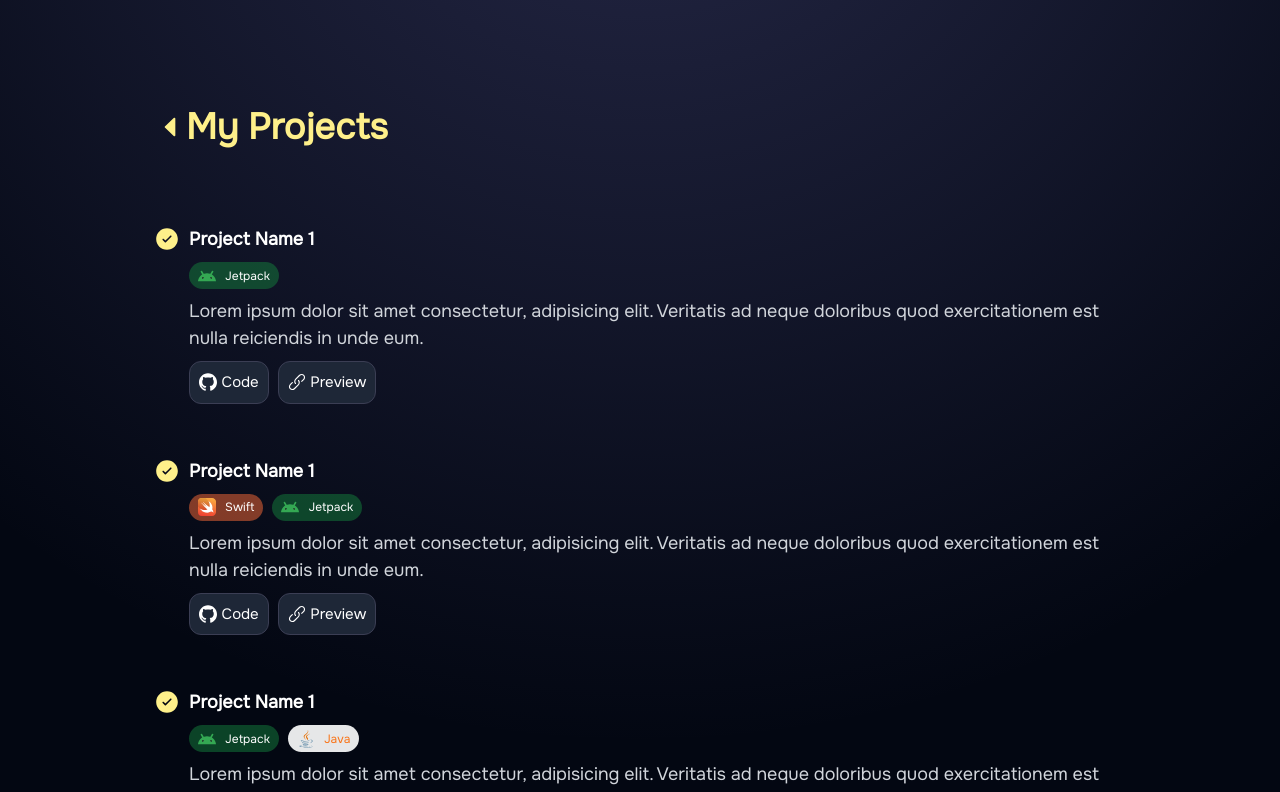
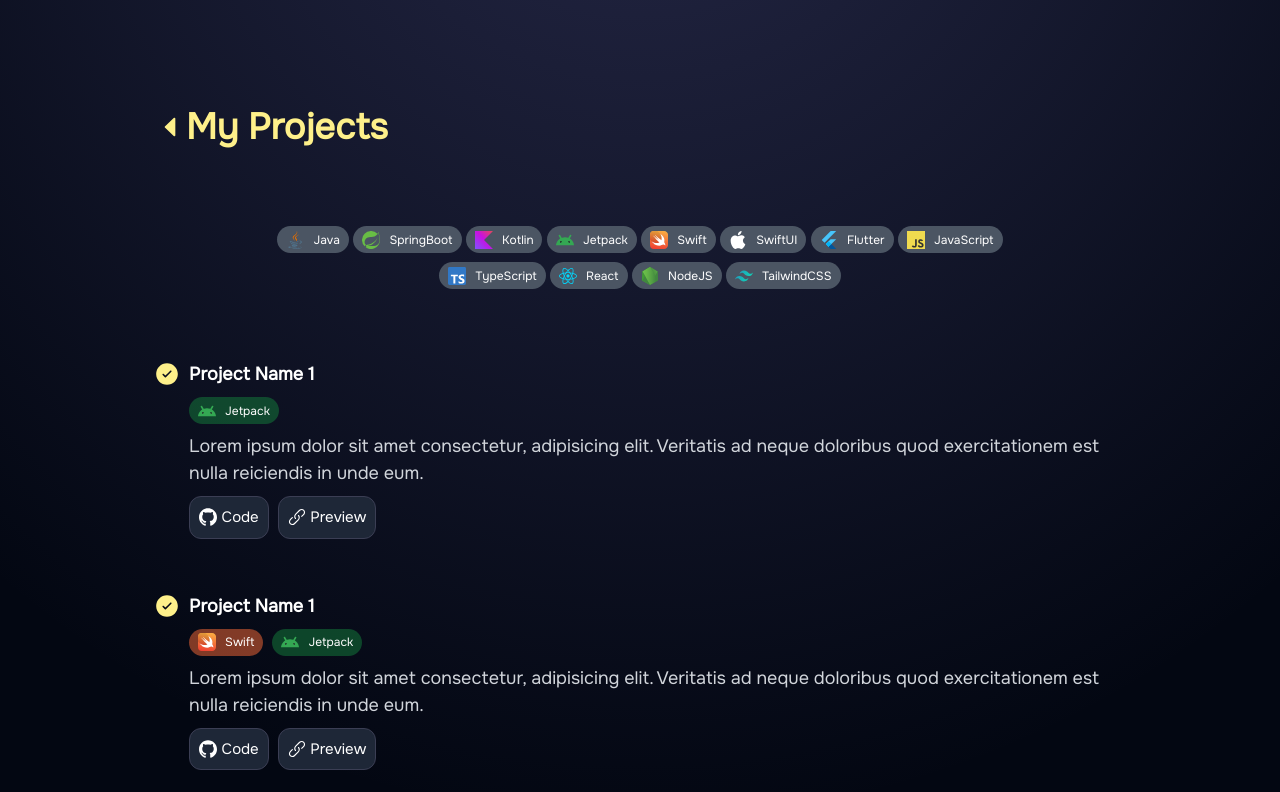
Before and after one commit to D1f3r3nt/Portfolio, a React (Vite) app: page /projects in a window 1280 px wide. Shown: the top 792 px of the page. Built offline with nearby package versions, Linux system fonts and the light colour scheme.

Commit message:
feature: Refactor page

```diff
--- a/src/components/atoms/LanguageTag.tsx
+++ b/src/components/atoms/LanguageTag.tsx
@@ -1,50 +1,100 @@
-import {Android, Apple, Flutter, Java, JavaScript, Kotlin, Nodejs, ReactIcon, Spring, Swift, TailwindCSS, TypeScript} from "../../utils/Icons.tsx";
+import {
+    Android,
+    Apple,
+    Flutter,
+    Java,
+    JavaScript,
+    Kotlin,
+    Nodejs,
+    ReactIcon,
+    Spring,
+    Swift,
+    TailwindCSS,
+    TypeScript
+} from "../../utils/Icons.tsx";
 import {Language} from "../../utils/Language.ts";
 
 interface LanguageTagProps {
     language: Language
+    clickable?: boolean;
+    clicked?: boolean;
+    setClicked?: () => void;
 }
 
 export const LanguageTag = ({
-    language
-} : LanguageTagProps) => {
+                                language,
+                                clickable = false,
+                                clicked = false,
+                                setClicked = () => {
+                                },
+                            }: LanguageTagProps) => {
 
     const getColors = (language: Language) => {
         switch (language) {
-            case Language.JavaScript: return 'bg-yellow-600';
-            case Language.NodeJS: return 'bg-green-700 bg-opacity-50';
-            case Language.Flutter: return 'bg-blue-600 bg-opacity-50';
-            case Language.Jetpack: return 'bg-green-700 bg-opacity-50';
-            case Language.Java: return 'bg-white [&>span]:text-orange-500 bg-opacity-90';
-            case Language.React: return 'bg-blue-500 bg-opacity-50';
-            case Language.Swift: return 'bg-[#fd6c38] bg-opacity-50';
-            case Language.SwiftUI: return 'bg-black';
-            case Language.SpringBoot: return 'bg-green-800 bg-opacity-50';
-            case Language.TypeScript: return 'bg-blue-400 bg-opacity-50';
-            case Language.TailwindCSS: return 'bg-blue-300 bg-opacity-50';
-            case Language.Kotlin: return 'bg-[#9449f9] bg-opacity-50';
+            case Language.JavaScript:
+                return 'bg-yellow-600';
+            case Language.NodeJS:
+                return 'bg-green-700 bg-opacity-50';
+            case Language.Flutter:
+                return 'bg-blue-600 bg-opacity-50';
+            case Language.Jetpack:
+                return 'bg-green-700 bg-opacity-50';
+            case Language.Java:
+                return 'bg-white [&>span]:text-orange-500 bg-opacity-90';
+            case Language.React:
+                return 'bg-blue-500 bg-opacity-50';
+            case Language.Swift:
+                return 'bg-[#fd6c38] bg-opacity-50';
+            case Language.SwiftUI:
+                return 'bg-black';
+            case Language.SpringBoot:
+                return 'bg-green-800 bg-opacity-50';
+            case Language.TypeScript:
+                return 'bg-blue-400 bg-opacity-50';
+            case Language.TailwindCSS:
+                return 'bg-blue-300 bg-opacity-50';
+            case Language.Kotlin:
+                return 'bg-[#9449f9] bg-opacity-50';
         }
     }
 
     const getIcon = (language: Language) => {
         switch (language) {
-            case Language.JavaScript: return <JavaScript />;
-            case Language.NodeJS: return <Nodejs />;
-            case Language.Flutter: return <Flutter />;
-            case Language.Jetpack: return <Android />;
-            case Language.Java: return <Java />;
-            case Language.React: return <ReactIcon />;
-            case Language.Swift: return <Swift />;
-            case Language.SwiftUI: return <Apple />;
-            case Language.SpringBoot: return <Spring />;
-            case Language.TypeScript: return <TypeScript />;
-            case Language.TailwindCSS: return <TailwindCSS />;
-            case Language.Kotlin: return <Kotlin />;
+            case Language.JavaScript:
+                return <JavaScript/>;
+            case Language.NodeJS:
+                return <Nodejs/>;
+            case Language.Flutter:
+                return <Flutter/>;
+            case Language.Jetpack:
+                return <Android/>;
+            case Language.Java:
+                return <Java/>;
+            case Language.React:
+                return <ReactIcon/>;
+            case Language.Swift:
+                return <Swift/>;
+            case Language.SwiftUI:
+                return <Apple/>;
+            case Language.SpringBoot:
+                return <Spring/>;
+            case Language.TypeScript:
+                return <TypeScript/>;
+            case Language.TailwindCSS:
+                return <TailwindCSS/>;
+            case Language.Kotlin:
+                return <Kotlin/>;
         }
     }
 
     return (
-        <div className={`flex justify-center items-center w-min rounded-full py-1 px-2 ${getColors(language)}`}>
+        <div
+            className={`flex justify-center items-center
+            w-min rounded-full py-1 px-2
+            ${clickable ? 'hover:cursor-pointer' : ''}
+            ${clickable && !clicked ? 'bg-gray-600' : getColors(language)}`}
+            onClick={setClicked}
+        >
             {getIcon(language)} <span className='ml-2 text-[12px]'>{language}</span>
         </div>
     )
--- /dev/null
+++ b/src/hooks/useFilterLanguages.ts
@@ -0,0 +1,37 @@
+import {useState} from "react";
+import {Language} from "../utils/Language.ts";
+
+export const useFilterLanguages = () => {
+    const [selectedLanguages, setSelectedLanguages] = useState<Language[]>([])
+
+    const allLanguages = [
+        Language.Java,
+        Language.SpringBoot,
+        Language.Kotlin,
+        Language.Jetpack,
+        Language.Swift,
+        Language.SwiftUI,
+        Language.Flutter,
+        Language.JavaScript,
+        Language.TypeScript,
+        Language.React,
+        Language.NodeJS,
+        Language.TailwindCSS
+    ]
+
+    const toggleLanguage = (language: Language) => {
+        let list = [...selectedLanguages];
+        if (list.includes(language)) {
+            list = selectedLanguages.filter(i => i !== language);
+        } else {
+            list.push(language);
+        }
+        setSelectedLanguages(list);
+    }
+
+    return {
+        selectedLanguages,
+        allLanguages,
+        toggleLanguage,
+    }
+}
--- a/src/pages/ProjectsPage.tsx
+++ b/src/pages/ProjectsPage.tsx
@@ -2,13 +2,33 @@ import {Page} from "../components/organisms/Page.tsx";
 import {Language} from "../utils/Language.ts";
 import {ProjectItem} from "../components/atoms/ProjectItem.tsx";
 import {BackButton} from "../components/atoms/BackButton.tsx";
+import {LanguageTag} from "../components/atoms/LanguageTag.tsx";
+import {useFilterLanguages} from "../hooks/useFilterLanguages.ts";
 
 export const ProjectsPage = () => {
+
+    const {allLanguages, selectedLanguages, toggleLanguage} = useFilterLanguages();
 
     return (
         <Page showNavbar={false}>
 
-            <BackButton label={'My Projects'} />
+            <BackButton label={'My Projects'}/>
+
+            <div
+                className='w-[75%] flex flex-wrap gap-y-2 gap-x-1 overflow-hidden justify-center items-center self-center'>
+                {
+                    allLanguages.map(
+                        (language: Language) =>
+                            <LanguageTag
+                                key={language}
+                                language={language}
+                                clickable={true}
+                                clicked={selectedLanguages.includes(language)}
+                                setClicked={() => toggleLanguage(language)}
+                            />
+                    )
+                }
+            </div>
 
             <div className='w-full flex flex-col gap-y-12'>
                 <ProjectItem
```
